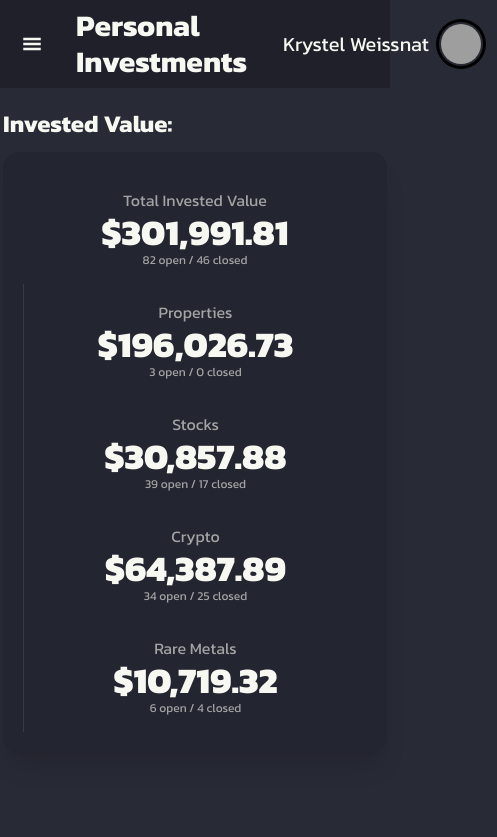
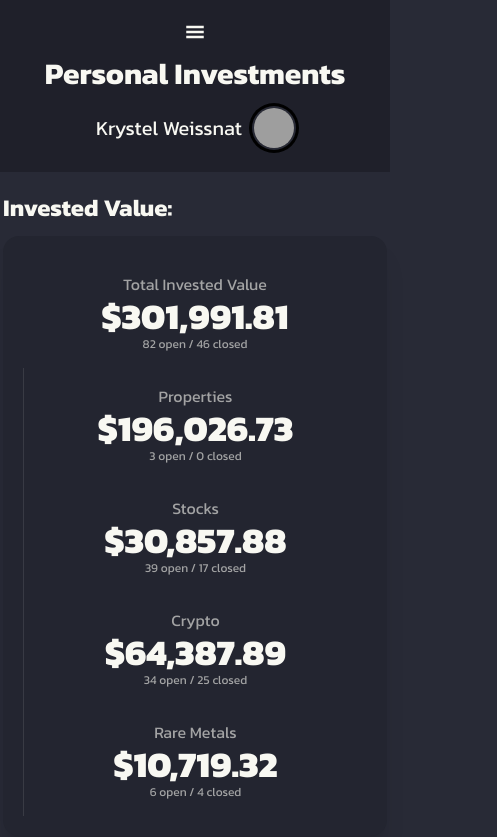
Before and after one commit to radoslavvv/dynamoR, a React (Vite) app: page /personal-investments in a window 390 px wide. Shown: the top 837 px of the page, 497 px wide, since content can reach past the window. Built offline with nearby package versions, Linux system fonts and the light colour scheme; grey boxes are pictures that could not be loaded.

Commit message:
Fixed mobile header visual bug;

```diff
--- a/src/components/layout/Header.tsx
+++ b/src/components/layout/Header.tsx
@@ -2,8 +2,6 @@ import { GiHamburgerMenu } from "react-icons/gi";
 import Avatar from "../shared/Avatar";
 import { useSelector } from "react-redux";
 import { RootState } from "../../store/store";
-import { Link } from "react-router-dom";
-import routesConfig from "../routes/routes";
 
 const Header = () => {
   const sectionHeader: string = useSelector(
@@ -11,7 +9,7 @@ const Header = () => {
   );
 
   return (
-    <div className="navbar sticky top-0 z-10  bg-base-300">
+    <div className="navbar sticky top-0 z-10  flex-col bg-base-300 lg:flex-row">
       <div className="flex-none">
         <label htmlFor="my-drawer" className="btn btn-square btn-ghost text-xl">
           <GiHamburgerMenu />
--- a/src/components/layout/SidebarLinks.tsx
+++ b/src/components/layout/SidebarLinks.tsx
@@ -7,7 +7,7 @@ import { Link } from "react-router-dom";
 
 const SidebarLinks = () => {
   return (
-    <ul className="menu min-h-full w-96 bg-base-100 p-0 text-xl text-base-content">
+    <ul className="menu min-h-full bg-base-100 p-0 text-xl text-base-content lg:w-96">
       <h1 className="mb-5 flex select-none items-center justify-center gap-3 bg-base-300 p-5 text-center text-5xl font-bold">
         <AiOutlineStock /> dynamoR
       </h1>
```
